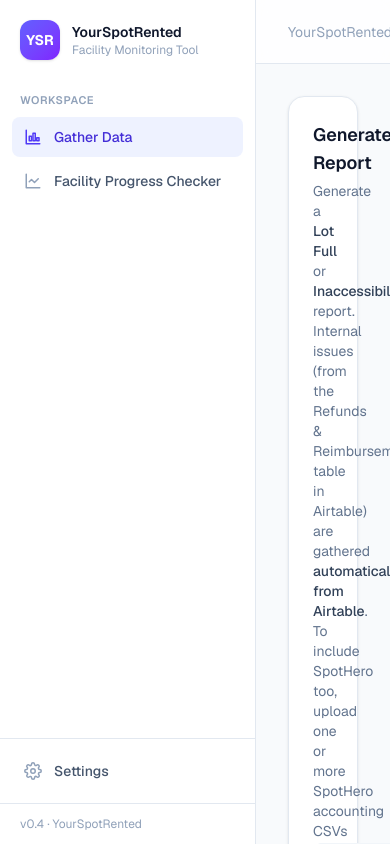
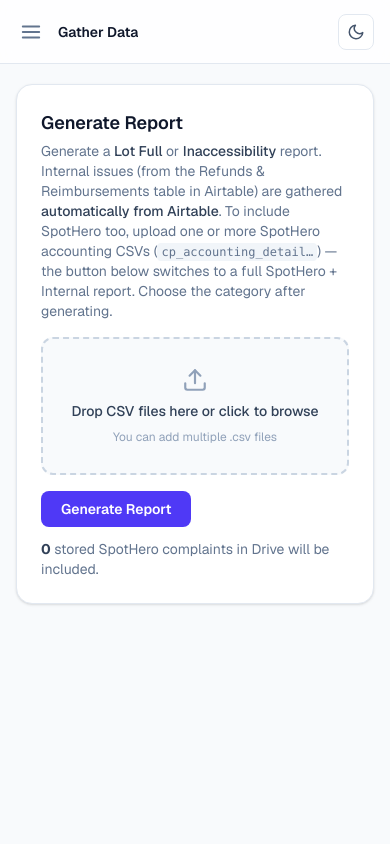
Before and after one commit to deadlyseven180-cyber/facility-monitoring-tool, a Next.js app: page / in a window 390 px wide. Built offline with nearby package versions, Linux system fonts and the light colour scheme.

Commit message:
Responsive layout: mobile slide-out sidebar + hamburger, tighter padding, truncating top bar
Co-Authored-By: Claude Opus 4.8 <noreply@anthropic.com>

```diff
--- a/src/components/layout/AppShell.tsx
+++ b/src/components/layout/AppShell.tsx
@@ -78,6 +78,7 @@ const BOTTOM_ITEMS: NavItem[] = [
 
 export default function AppShell() {
   const [activeId, setActiveId] = useState<string>("gather");
+  const [navOpen, setNavOpen] = useState(false);
   const activeLabel =
     [...NAV_ITEMS, ...BOTTOM_ITEMS].find((i) => i.id === activeId)?.label ??
     "Workspace";
@@ -105,12 +106,14 @@ export default function AppShell() {
         items={NAV_ITEMS}
         bottomItems={BOTTOM_ITEMS}
         activeId={activeId}
-        onSelect={setActiveId}
+        onSelect={(id) => { setActiveId(id); setNavOpen(false); }}
+        open={navOpen}
+        onClose={() => setNavOpen(false)}
       />
-      <div className="flex flex-1 flex-col overflow-hidden">
-        <TopBar title={activeLabel} />
+      <div className="flex min-w-0 flex-1 flex-col overflow-hidden">
+        <TopBar title={activeLabel} onMenu={() => setNavOpen(true)} />
         <main className="flex-1 overflow-y-auto">
-          <div className="mx-auto max-w-7xl px-8 py-8">{renderTool()}</div>
+          <div className="mx-auto max-w-7xl px-4 py-5 sm:px-6 lg:px-8 lg:py-8">{renderTool()}</div>
         </main>
       </div>
     </div>
--- a/src/components/layout/Sidebar.tsx
+++ b/src/components/layout/Sidebar.tsx
@@ -14,6 +14,9 @@ interface SidebarProps {
   bottomItems?: NavItem[];
   activeId: string;
   onSelect: (id: string) => void;
+  /** Mobile drawer open state. */
+  open?: boolean;
+  onClose?: () => void;
 }
 
 function NavButton({
@@ -58,9 +61,19 @@ export default function Sidebar({
   bottomItems = [],
   activeId,
   onSelect,
+  open = false,
+  onClose,
 }: SidebarProps) {
   return (
-    <aside className="flex h-full w-64 shrink-0 flex-col border-r border-slate-200 bg-white dark:border-slate-800 dark:bg-slate-900">
+    <>
+      {/* Mobile backdrop */}
+      <div
+        onClick={onClose}
+        className={`fixed inset-0 z-30 bg-slate-900/40 transition-opacity lg:hidden ${open ? "opacity-100" : "pointer-events-none opacity-0"}`}
+      />
+      <aside
+        className={`fixed inset-y-0 left-0 z-40 flex h-full w-64 shrink-0 transform flex-col border-r border-slate-200 bg-white transition-transform duration-200 dark:border-slate-800 dark:bg-slate-900 lg:static lg:z-auto lg:translate-x-0 ${open ? "translate-x-0" : "-translate-x-full"}`}
+      >
       <div className="flex items-center gap-3 px-5 py-5">
         <span className="flex h-10 w-10 items-center justify-center rounded-xl bg-gradient-to-br from-indigo-500 to-violet-600 text-sm font-bold text-white shadow-sm">
           YSR
@@ -107,6 +120,7 @@ export default function Sidebar({
           v0.4 · YourSpotRented
         </p>
       </div>
-    </aside>
+      </aside>
+    </>
   );
 }
--- a/src/components/layout/TopBar.tsx
+++ b/src/components/layout/TopBar.tsx
@@ -3,15 +3,25 @@
 import ThemeToggle from "@/components/theme/ThemeToggle";
 
 /** Sticky top bar: shows where you are + global actions. */
-export default function TopBar({ title }: { title: string }) {
+export default function TopBar({ title, onMenu }: { title: string; onMenu?: () => void }) {
   return (
-    <header className="sticky top-0 z-10 flex h-16 shrink-0 items-center justify-between border-b border-slate-200 bg-white/80 px-8 backdrop-blur dark:border-slate-800 dark:bg-slate-900/80">
-      <div className="flex items-center gap-2 text-sm">
-        <span className="text-slate-400 dark:text-slate-500">YourSpotRented</span>
-        <span className="text-slate-300 dark:text-slate-600">/</span>
-        <span className="font-semibold text-slate-900 dark:text-slate-100">
-          {title}
-        </span>
+    <header className="sticky top-0 z-10 flex h-16 shrink-0 items-center justify-between gap-2 border-b border-slate-200 bg-white/80 px-4 backdrop-blur sm:px-6 lg:px-8 dark:border-slate-800 dark:bg-slate-900/80">
+      <div className="flex min-w-0 items-center gap-2">
+        <button
+          type="button"
+          onClick={onMenu}
+          aria-label="Open menu"
+          className="-ml-1 rounded-lg p-2 text-slate-500 hover:bg-slate-100 lg:hidden dark:text-slate-400 dark:hover:bg-slate-800"
+        >
+          <svg width="22" height="22" viewBox="0 0 24 24" fill="none" stroke="currentColor" strokeWidth="2" strokeLinecap="round"><path d="M3 6h18M3 12h18M3 18h18" /></svg>
+        </button>
+        <div className="flex min-w-0 items-center gap-2 text-sm">
+          <span className="hidden text-slate-400 sm:inline dark:text-slate-500">YourSpotRented</span>
+          <span className="hidden text-slate-300 sm:inline dark:text-slate-600">/</span>
+          <span className="truncate font-semibold text-slate-900 dark:text-slate-100">
+            {title}
+          </span>
+        </div>
       </div>
       <ThemeToggle />
     </header>
```
